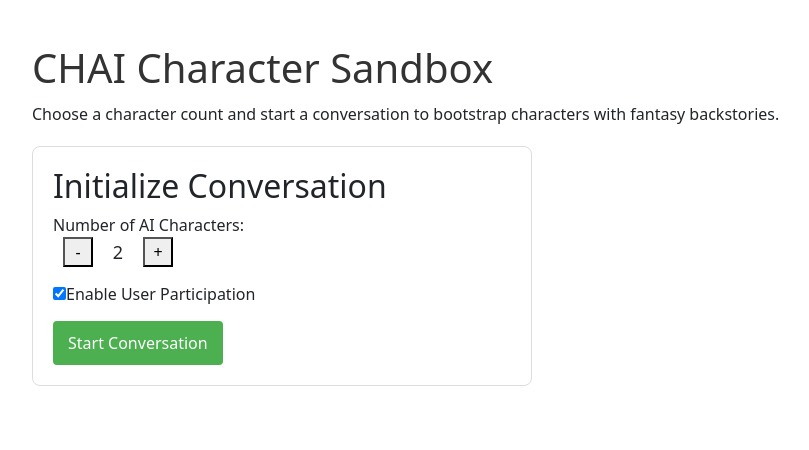
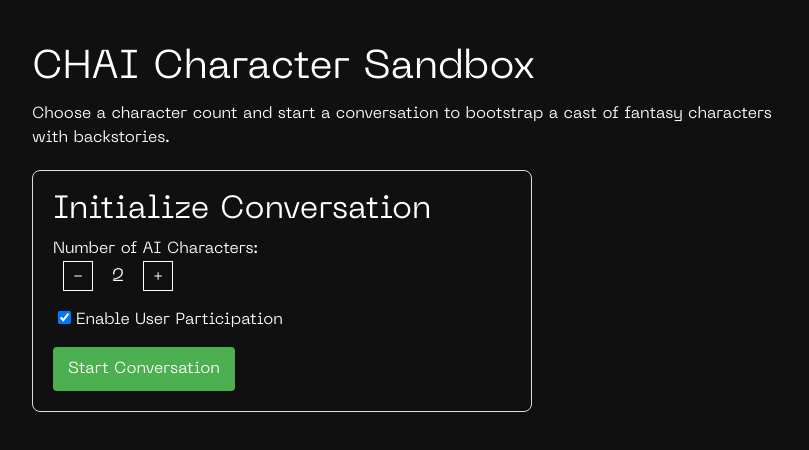
Before and after one commit to jasondotparse/fastapi-react-starter, a React (Create React App) app in the folder app/frontend/: page / in a window 1280 px wide. Shown: the top 450 px of the page, without its empty margins (228-1037 px from the left). Built offline with nearby package versions, Linux system fonts and the light colour scheme.

Commit message:
styling updates

```diff
--- a/app/frontend/public/index.html
+++ b/app/frontend/public/index.html
@@ -15,6 +15,39 @@
       user's mobile device or desktop. See https://developers.google.com/web/fundamentals/web-app-manifest/
     -->
     <link rel="manifest" href="%PUBLIC_URL%/manifest.json" />
+
+    <!-- Preload custom fonts -->
+    <link rel="preload" href="%PUBLIC_URL%/fonts/PPNeueMachina-InktrapLight.woff2" as="font" type="font/woff2" crossorigin>
+    <link rel="preload" href="%PUBLIC_URL%/fonts/PPNeueMontreal-Regular.woff2" as="font" type="font/woff2" crossorigin>
+
+    <!-- Directly include the fonts in case preloading doesn't work -->
+    <style>
+      @font-face {
+        font-family: 'PP Neue Machina';
+        src: url('%PUBLIC_URL%/fonts/PPNeueMachina-InktrapLight.woff2') format('woff2');
+        font-weight: 300;
+        font-style: normal;
+        font-display: swap;
+      }
+
+      @font-face {
+        font-family: 'PP Neue Montreal';
+        src: url('%PUBLIC_URL%/fonts/PPNeueMontreal-Regular.woff2') format('woff2');
+        font-weight: 400;
+        font-style: normal;
+        font-display: swap;
+      }
+
+      body {
+        font-family: 'PP Neue Machina', -apple-system, BlinkMacSystemFont, sans-serif !important;
+        background-color: #101010 !important;
+        color: white !important;
+      }
+
+      h1, h2, h3, h4, h5, h6 {
+        color: white !important;
+      }
+    </style>
     <!--
       Notice the use of %PUBLIC_URL% in the tags above.
       It will be replaced with the URL of the `public` folder during the build.
--- a/app/frontend/src/components/ContinueConversation.css
+++ b/app/frontend/src/components/ContinueConversation.css
@@ -3,7 +3,6 @@
   padding: 15px;
   border: 1px solid #ddd;
   border-radius: 5px;
-  background-color: #f9f9f9;
 }
 
 .user-input-section {
@@ -79,5 +78,4 @@
   padding: 10px;
   margin-bottom: 8px;
   border-radius: 5px;
-  background-color: #f0f0f0;
 }
--- a/app/frontend/src/components/ConversationInitializer.css
+++ b/app/frontend/src/components/ConversationInitializer.css
@@ -1,3 +1,13 @@
+input {
+  margin: 5px;
+}
+
+button {
+  border: 1px solid white;
+  color: white;
+  background-color: transparent;
+}
+
 .conversation-initializer {
   border: 1px solid #ddd;
   border-radius: 8px;
--- a/app/frontend/src/components/ConversationInitializer.tsx
+++ b/app/frontend/src/components/ConversationInitializer.tsx
@@ -92,7 +92,7 @@
         <div className="loading-container">
           <div className="spinner"></div>
           <div className="loading-message">
-            generating character names and backstories...
+            generating character names and backstories... may take up to 30 seconds
           </div>
         </div>
       )}
--- a/app/frontend/src/pages/MainPage.css
+++ b/app/frontend/src/pages/MainPage.css
@@ -14,7 +14,6 @@
   padding: 15px;
   border: 1px solid #ddd;
   border-radius: 5px;
-  background-color: #f9f9f9;
 }
 
 .conversation-container h2 {
@@ -30,7 +29,6 @@
 .conversation-container li {
   padding: 8px;
   margin-bottom: 5px;
-  background-color: #f0f0f0;
   border-radius: 4px;
 }
 
@@ -56,7 +54,7 @@
 
 /* User dialog turns - light blue and right-aligned */
 .user-turn {
-  background-color: #e3f2fd; /* Light blue */
+  background-color: #8ecbf8; /* Light blue */
   align-self: flex-end; /* Right-aligned */
   margin-left: auto;
   border-bottom-right-radius: 0; /* Bubble chat style */
@@ -64,7 +62,7 @@
 
 /* AI dialog turns - left-aligned */
 .ai-turn {
-  background-color: #f0f0f0; /* Light gray */
+  background-color: #2ce45a; /* Light gray */
   align-self: flex-start; /* Left-aligned */
   margin-right: auto;
   border-bottom-left-radius: 0; /* Bubble chat style */
--- a/app/frontend/src/pages/MainPage.tsx
+++ b/app/frontend/src/pages/MainPage.tsx
@@ -20,7 +20,7 @@
     <div className="main-page">
       <h1>CHAI Character Sandbox</h1>
       <p>
-        Choose a character count and start a conversation to bootstrap characters with fantasy backstories.
+        Choose a character count and start a conversation to bootstrap a cast of fantasy characters with backstories.
       </p>
 
       {!initialized ? (
```
